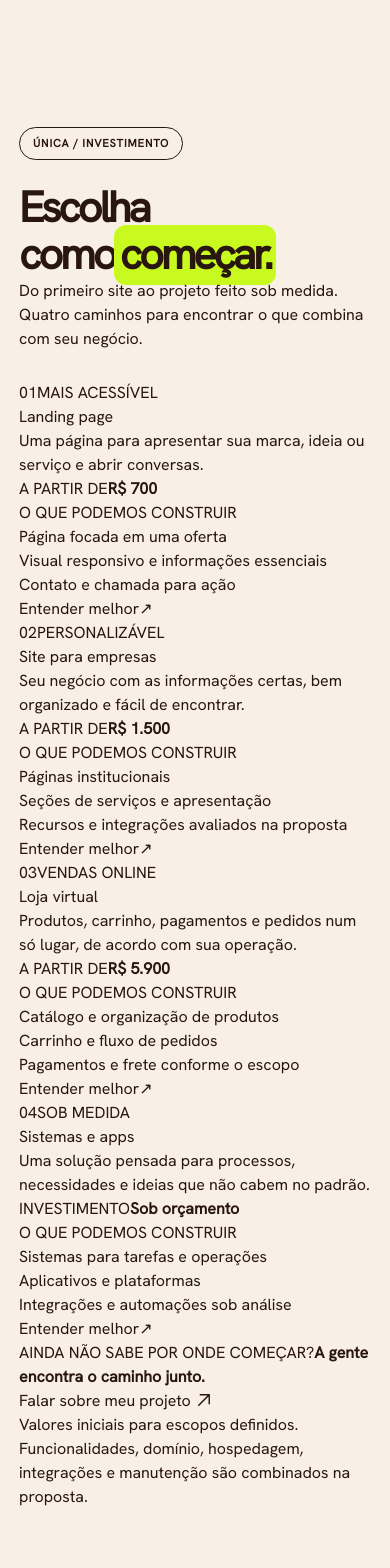
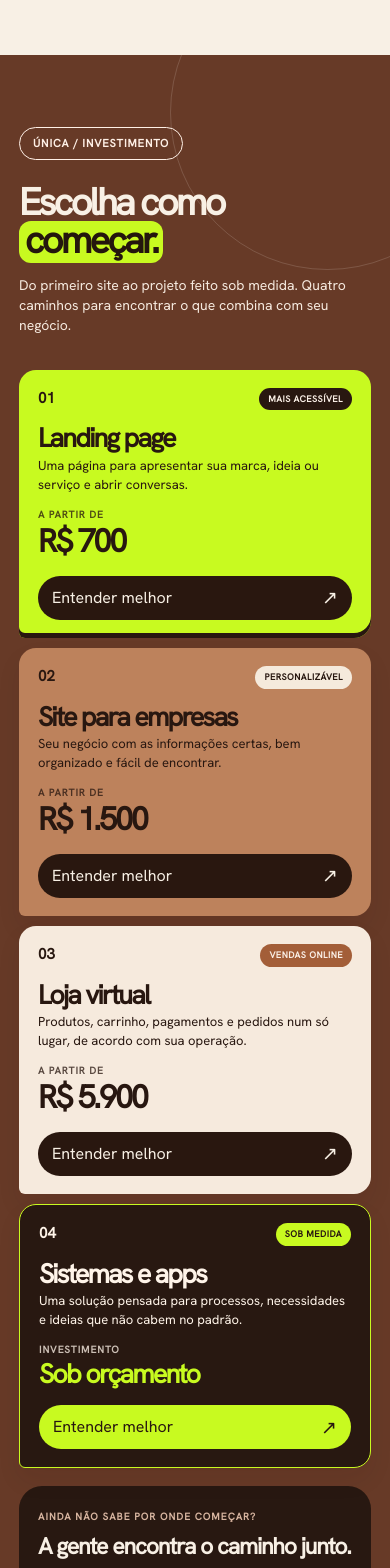
Before and after one commit to palomagl/unica, a React (Vite) app: page / in a window 390 px wide. Shown: the part 4920-6488 px from the top of the page. Built offline with nearby package versions, Linux system fonts and the light colour scheme.

Commit message:
style: cards editoriais alongados desktop e accordion compacto mobile sem painel duplicado

```diff
--- a/src/components/commercial.css
+++ b/src/components/commercial.css
@@ -1,256 +1,125 @@
-/* ÚNICA / INVESTIMENTO — composição realmente nova.
-   Desktop: índice 2x2 e painel integrado. Mobile: opções compactas com detalhes
-   sob a opção tocada. O resto da marca e da FAQ não muda. */
-.u-investment{scroll-margin-top:24px}
-.u-investment-v2{
-  background:#673a27;color:#f8f0e5;position:relative;overflow:hidden;
-  padding:clamp(65px,6vw,94px) 0 clamp(65px,5.5vw,85px);
-}
-.u-investment-v2:before{
-  content:'';position:absolute;right:-100px;top:-150px;
-  width:320px;height:320px;border:2px solid #f8f0e52c;
-  border-radius:45% 55% 70% 30%;transform:rotate(28deg);
-  pointer-events:none
-}
-.u-investment-v2 .u-price-head{
-  display:grid;grid-template-columns:minmax(0,1.4fr) minmax(170px,.6fr);
-  gap:clamp(20px,3vw,44px);align-items:end;margin-bottom:clamp(28px,3vw,39px)
-}
-.u-investment-v2 .u-price-head .u-kicker{color:#f8f0e5}
-.u-investment-v2 .u-price-head h2{
-  font-size:clamp(42px,4.15vw,64px);letter-spacing:-.072em;
-  line-height:1.02;max-width:800px
-}
-.u-investment-v2 .u-price-head mark{
-  background:var(--u-accent);color:#28160f;
-  border-radius:10px;padding:0 .08em .055em;
-  box-decoration-break:clone;-webkit-box-decoration-break:clone
-}
-.u-investment-v2 .u-price-head>p{
-  font-size:clamp(15px,1.2vw,18px);line-height:1.4;
-  color:#fff5ebd9;max-width:320px;margin:0
-}
-/* Largura compartilhada entre seletor e conteúdo: não empilhar um painel por baixo. */
-.u-investment-explorer{
-  display:grid;grid-template-columns:minmax(0,1.03fr) minmax(0,.97fr);
-  gap:clamp(18px,2.2vw,32px);align-items:stretch
-}
-.u-investment-option-grid{
-  display:grid;grid-template-columns:repeat(2,minmax(0,1fr));
-  gap:clamp(10px,1.25vw,17px);align-content:stretch
-}
-.u-investment-option{
-  min-width:0;min-height:210px;
-  border:1px solid #bba396;border-radius:19px 19px 19px 6px;
-  background:#f3e9dc;color:#2a190f;overflow:hidden;
-  transition:transform .22s ease,border-color .22s ease
-}
-.u-investment-option:hover{transform:translateY(-3px)}
-.u-investment-option.is-open{outline:2px solid var(--u-accent);outline-offset:2px}
-.u-investment-option--entry{background:var(--u-accent);border-color:var(--u-accent)}
-.u-investment-option--brand{background:#bd835e;border-color:#dca37c}
-.u-investment-option--store{background:#eadbcb}
-.u-investment-option--bespoke{
-  background:#281812;color:#f8f0e5;border:1.5px solid var(--u-accent)
-}
-.u-investment-option-trigger{
-  width:100%;height:100%;display:flex;flex-direction:column;
-  gap:10px;padding:clamp(17px,1.55vw,23px);
-  background:transparent;color:inherit;border:0;text-align:left;
-  cursor:pointer;min-width:0;font-family:inherit
-}
-.u-investment-option-trigger:focus-visible{outline:3px solid #23150c;outline-offset:-5px}
-.u-investment-option-top{
-  display:flex;justify-content:space-between;align-items:start;
-  gap:8px;font-size:9px;font-weight:900;letter-spacing:.065em
-}
-.u-investment-option-no{white-space:nowrap;opacity:.8}
-.u-investment-option-label{text-align:right;line-height:1.22}
-.u-investment-option--bespoke .u-investment-option-label{color:var(--u-accent)}
-.u-investment-option-name{
-  display:block;font-size:clamp(24px,2.25vw,34px);
-  font-weight:900;letter-spacing:-.064em;line-height:.99;
-  margin:clamp(4px,.9vw,12px) 0 auto;overflow-wrap:break-word
-}
-.u-investment-option-bottom{
-  display:flex;justify-content:space-between;align-items:end;gap:5px
-}
-.u-investment-option-price{display:flex;flex-direction:column;gap:4px;min-width:0}
-.u-investment-option-price small{
-  font-size:9px;letter-spacing:.08em;font-weight:900;opacity:.7
-}
-.u-investment-option-price strong{
-  font-size:clamp(25px,2.18vw,32px);
-  font-weight:900;letter-spacing:-.06em;line-height:1.06;overflow-wrap:anywhere
-}
-.u-investment-option--bespoke .u-investment-option-price strong{
-  color:var(--u-accent);font-size:clamp(22px,1.9vw,28px)
-}
-.u-investment-option-indicator{
-  display:grid;place-items:center;width:31px;height:31px;flex:none;
-  border-radius:50%;background:#2a190f;color:#f8f0e5;
-  font-size:22px;line-height:1;font-weight:800
-}
-.u-investment-option--bespoke .u-investment-option-indicator{
-  background:var(--u-accent);color:#2a190f
-}
-.u-investment-option-hint{
-  display:block;font-size:11px;font-weight:850;
-  text-decoration:underline;text-decoration-color:currentColor;
-  text-decoration-thickness:1px;text-underline-offset:4px;margin-top:2px
-}
-.u-investment-mobile-panel{display:none}
-.u-investment-desktop-panel{
-  min-width:0;display:flex;flex-direction:column;
-  background:#f6eee3;color:#2a190f;
-  border-radius:23px 23px 23px 7px;
-  padding:clamp(25px,2.5vw,37px);min-height:440px
-}
-.u-investment-desktop-inner{animation:u-investment-reveal .28s ease both}
-.u-investment-desktop-meta{
-  display:flex;justify-content:space-between;gap:14px;
-  padding-bottom:15px;border-bottom:1px solid #64443450;
-  font-size:10px;font-weight:900;letter-spacing:.1em
-}
-.u-investment-desktop-inner>h3{
-  font-size:clamp(38px,3.35vw,54px);font-weight:900;
-  letter-spacing:-.069em;line-height:.98;margin:30px 0 0
-}
-.u-investment-desktop-inner>h3 span{color:#8a9a00}
-.u-price-explanation{
-  display:flex;flex-direction:column;gap:0;padding-top:18px
-}
-.u-price-detail-kicker{
-  display:block;color:#89614c;font-size:10px;letter-spacing:.1em;
-  font-weight:900;margin-bottom:8px
-}
-.u-price-explanation h4{
-  font-size:clamp(20px,1.6vw,25px);font-weight:900;
-  letter-spacing:-.04em;line-height:1.1;margin:0 0 8px
-}
-.u-price-explanation-copy>p{
-  font-size:clamp(14px,1vw,16px);line-height:1.47;
-  margin:0 0 15px;max-width:520px
-}
-.u-price-example-label{margin:3px 0 10px}
-.u-price-explanation ul{
-  padding:0;margin:0;display:grid;gap:7px;list-style:none
-}
-.u-price-explanation li{
-  font-size:clamp(13px,.95vw,15px);line-height:1.37;
-  padding-left:19px;position:relative
-}
-.u-price-explanation li:before{
-  content:'';position:absolute;left:0;top:.47em;width:8px;height:8px;
-  border:1px solid #28160f;background:var(--u-accent);border-radius:50%
-}
-.u-price-explanation-action{
-  display:flex;align-items:center;flex-wrap:wrap;
-  gap:13px;padding-top:18px;margin-top:18px;
-  border-top:1px solid #64443450
-}
-.u-price-explanation-action .u-price-detail-kicker{width:100%;margin:0}
-.u-price-explanation-action strong{
-  font-size:clamp(27px,2.2vw,34px);font-weight:900;
-  letter-spacing:-.06em;line-height:1.02
-}
-.u-price-detail-cta{
-  display:inline-flex;align-items:center;justify-content:center;gap:10px;
-  margin-left:auto;border-radius:99px;padding:12px 17px;
-  background:var(--u-accent);color:#28160f!important;
-  font-size:12px;font-weight:900;white-space:normal;max-width:100%
-}
-.u-price-detail-cta svg{width:18px;height:18px;flex:none}
-.u-investment-desktop-empty{
-  margin:auto 0;display:flex;flex-direction:column;gap:14px;max-width:410px
-}
-.u-investment-desktop-empty>span{font-size:10px;font-weight:900;letter-spacing:.1em}
-.u-investment-desktop-empty strong{font-size:clamp(36px,3.2vw,52px);letter-spacing:-.06em;line-height:1}
-.u-investment-desktop-empty p{font-size:16px;line-height:1.4}
-.u-investment-v2 .u-price-footer{
-  display:flex;justify-content:space-between;align-items:center;
-  gap:24px;margin-top:24px
-}
-.u-investment-v2 .u-price-footer p{
-  font-size:12px;line-height:1.5;max-width:550px;color:#f8e5d6;margin:0
-}
-.u-investment-v2 .u-price-footer a{
-  display:inline-flex;align-items:center;gap:8px;flex:none;
-  border-bottom:2px solid var(--u-accent);
-  font-size:clamp(14px,1.15vw,18px);padding-bottom:8px
-}
-.u-investment-v2 .u-price-footer a strong{font-weight:900}
-.u-investment-v2 .u-price-footer a svg{width:18px;height:18px;flex:none}
-@keyframes u-investment-reveal{
-  from{opacity:.5;transform:translateY(6px)}
-  to{opacity:1;transform:none}
-}
-@media(max-width:920px){
- .u-investment-explorer{grid-template-columns:minmax(0,.95fr) minmax(0,1.05fr);gap:13px}
- .u-investment-option-trigger{padding:15px}
- .u-investment-option-grid{gap:10px}
- .u-investment-option-name{font-size:clamp(21px,3vw,28px)}
- .u-investment-option-price strong{font-size:clamp(21px,2.9vw,28px)}
- .u-investment-option--bespoke .u-investment-option-price strong{font-size:clamp(19px,2.45vw,24px)}
- .u-investment-desktop-panel{padding:20px}
- .u-price-detail-cta{margin-left:0}
+/* ÚNICA — cards editoriais, proporcionais às telas grandes.
+   Preserva a marca. Mobile será lista expansível, não miniaturas de desktop. */
+.u-investment-v3{position:relative;background:#673a27;color:#f8f0e5;overflow:hidden;padding:clamp(70px,6.6vw,108px) 0 clamp(65px,6vw,95px)}
+.u-investment-v3:before{content:'';position:absolute;right:-95px;top:-100px;width:315px;height:315px;border:1.5px solid #fff7ee27;border-radius:50%;pointer-events:none}
+.u-investment-v3 .u-price-head{display:grid;grid-template-columns:minmax(0,1.3fr) minmax(190px,.7fr);gap:clamp(24px,4vw,65px);align-items:end;margin:0 0 39px}
+.u-investment-v3 .u-price-head .u-kicker{color:#fff0e6}
+.u-investment-v3 .u-price-head h2{font-size:clamp(47px,5.25vw,76px);max-width:780px;letter-spacing:-.073em;line-height:.99}
+.u-investment-title-line{display:block;width:fit-content;max-width:100%}
+.u-investment-v3 .u-price-head h2 mark{display:inline-block;padding:0 .15em .075em;border-radius:12px;line-height:1.02;box-decoration-break:clone;-webkit-box-decoration-break:clone;white-space:nowrap;color:#24160d;background:var(--u-accent)}
+.u-investment-v3 .u-price-head>p{font-size:clamp(16px,1.4vw,20px);line-height:1.45;max-width:340px;margin:0 0 6px;color:#f5e9de}
+.u-investment-card-grid{display:grid;grid-template-columns:repeat(4,minmax(0,1fr));gap:clamp(11px,1.25vw,18px);align-items:stretch}
+.u-investment-card{min-width:0;display:flex;flex-direction:column;min-height:475px;border-radius:24px 24px 24px 7px;padding:clamp(19px,2vw,28px);background:#f8efe2;color:#281710;box-shadow:0 12px 24px #25130912;transition:transform .25s,box-shadow .25s}
+.u-investment-card:hover{transform:translateY(-5px);box-shadow:0 18px 32px #2513092d}
+.u-investment-card--entry{background:var(--u-accent);box-shadow:inset 0 -5px 0 #281710}
+.u-investment-card--brand{background:#bd825c}
+.u-investment-card--store{background:#f6eadd}
+.u-investment-card--bespoke{background:#281811;color:#fff4e9;border:1px solid var(--u-accent)}
+.u-investment-card-head{display:flex;align-items:start;justify-content:space-between;gap:10px}
+.u-investment-card-index{font-size:clamp(18px,1.5vw,22px);font-weight:900;line-height:1.05}
+.u-investment-card-tag{font-size:9px;line-height:1.2;letter-spacing:.055em;font-weight:900;border-radius:50px;padding:7px 10px;max-width:125px;text-align:center;background:#281710;color:#f9eee5}
+.u-investment-card--brand .u-investment-card-tag{background:#f5eadc;color:#281710}
+.u-investment-card--store .u-investment-card-tag{background:#a35e38}
+.u-investment-card--bespoke .u-investment-card-tag{background:var(--u-accent);color:#281710}
+.u-investment-card-main{margin-top:clamp(24px,2.7vw,42px)}
+.u-investment-card-main h3{font-size:clamp(27px,2.45vw,38px);line-height:1.02;letter-spacing:-.067em;font-weight:900;margin:0 0 15px}
+.u-investment-card-main p{font-size:clamp(13px,1vw,15px);line-height:1.43;min-height:64px;margin:0}
+.u-investment-card-value{margin-top:clamp(23px,2.5vw,37px);display:flex;flex-direction:column;gap:6px}
+.u-investment-card-value>span{font-size:10px;font-weight:900;letter-spacing:.095em;opacity:.76}
+.u-investment-card-value strong{font-size:clamp(30px,2.7vw,42px);font-weight:900;letter-spacing:-.067em;line-height:1.04;overflow-wrap:anywhere}
+.u-investment-card--bespoke .u-investment-card-value strong{font-size:clamp(24px,2.15vw,34px);color:var(--u-accent)}
+.u-investment-card-examples{border-top:1px solid currentColor;margin-top:19px;padding-top:15px}
+.u-investment-card-examples>span{font-size:9px;letter-spacing:.085em;font-weight:900;opacity:.72}
+.u-investment-card-examples ul{list-style:none;padding:0;margin:11px 0 18px;display:grid;gap:10px}
+.u-investment-card-examples li{font-size:clamp(12px,.9vw,14px);line-height:1.35;padding-left:17px;position:relative}
+.u-investment-card-examples li:before{content:'';position:absolute;left:0;top:.42em;background:currentColor;width:7px;height:7px;border-radius:50%}
+.u-investment-card-toggle{margin-top:auto;width:100%;min-height:47px;border-radius:99px;border:0;padding:12px 16px;display:flex;align-items:center;justify-content:space-between;gap:8px;background:#29170f;color:#f8f0e5;text-align:left;font-family:inherit;font-size:13px;font-weight:900;cursor:pointer;transition:background .2s}
+.u-investment-card-toggle:hover{background:#58341f}
+.u-investment-card--bespoke .u-investment-card-toggle{background:var(--u-accent);color:#281710}
+.u-investment-card--bespoke .u-investment-card-toggle:hover{background:#daff6a}
+.u-investment-card-icon{font-size:19px;line-height:1.0}
+.u-investment-card-mobile-detail{display:none}
+.u-investment-contact{display:flex;align-items:center;justify-content:space-between;gap:28px;background:#281811;color:#f8f0e5;border-radius:23px;padding:26px 34px;margin-top:28px}
+.u-investment-contact>div{display:flex;flex-direction:column;gap:5px}
+.u-investment-contact>div>span{font-size:10px;font-weight:900;letter-spacing:.105em;color:#d8b5a0}
+.u-investment-contact strong{font-size:clamp(22px,2.1vw,31px);font-weight:900;letter-spacing:-.05em}
+.u-investment-contact>a{display:inline-flex;align-items:center;justify-content:center;gap:14px;border-radius:99px;background:var(--u-accent);color:#281710!important;font-weight:900;font-size:14px;padding:16px 19px;white-space:nowrap}
+.u-investment-contact>a svg{width:18px;height:18px}
+.u-investment-disclaimer{font-size:11px;line-height:1.5;color:#e8cdbb;margin:19px 0 0}
+/* Detalhe com sobreposição: não dobra a altura da seção nem repete quatro CTAs. */
+.u-investment-dialog{position:fixed;inset:0;z-index:200;background:#160d0bd9;display:flex;align-items:center;justify-content:center;padding:clamp(15px,5vw,45px);overflow-y:auto}
+.u-investment-dialog-content{width:min(740px,100%);max-height:calc(100dvh - 40px);overflow-y:auto;overscroll-behavior:contain;background:#f8efe2;color:#291911;border:2px solid var(--u-accent);border-radius:24px 24px 24px 8px;padding:clamp(23px,4vw,42px);box-shadow:0 28px 60px #0007}
+.u-investment-dialog-top{display:flex;justify-content:space-between;align-items:center;gap:18px;border-bottom:1px solid #2817104f;padding-bottom:18px;font-size:10px;font-weight:900;letter-spacing:.12em}
+.u-investment-dialog-top button{width:39px;height:39px;border:1px solid #291911;border-radius:50%;background:transparent;color:#291911;cursor:pointer;font-size:17px}
+.u-investment-dialog-content>h3{font-size:clamp(34px,5vw,60px);font-weight:900;line-height:1;letter-spacing:-.068em;margin:25px 0 5px}
+.u-investment-dialog-content>h3 span{color:#92a800}
+.u-investment-dialog .u-price-explanation{display:grid;grid-template-columns:minmax(0,1fr) minmax(190px,.6fr);gap:28px;align-items:end;padding-top:18px}
+.u-investment-dialog .u-price-detail-kicker{font-size:10px;letter-spacing:.1em;font-weight:900;color:#8c6650;display:block;margin:0 0 10px}
+.u-investment-dialog .u-price-explanation h4{font-size:25px;font-weight:900;letter-spacing:-.045em;margin:0 0 10px}
+.u-investment-dialog .u-price-explanation-copy>p{font-size:15px;line-height:1.5;margin:0 0 20px}
+.u-investment-dialog .u-price-explanation ul{margin:0;padding:0;list-style:none;display:grid;gap:10px}
+.u-investment-dialog .u-price-explanation li{font-size:14px;line-height:1.35;padding-left:18px;position:relative}
+.u-investment-dialog .u-price-explanation li:before{content:'';position:absolute;top:.45em;left:0;width:8px;height:8px;border-radius:50%;background:var(--u-accent);border:1px solid #291911}
+.u-investment-dialog .u-price-explanation-action{display:flex;flex-direction:column;align-items:flex-start;gap:7px}
+.u-investment-dialog .u-price-explanation-action strong{font-size:clamp(28px,3vw,41px);font-weight:900;letter-spacing:-.063em;line-height:1.06}
+.u-investment-dialog .u-price-detail-cta{display:inline-flex;align-items:center;gap:10px;margin-top:12px;padding:13px 16px;border-radius:50px;background:var(--u-accent);color:#291911!important;font-size:13px;font-weight:900}
+.u-investment-dialog .u-price-detail-cta svg{width:18px;height:18px}
+/* Tela intermediária: 2x2 continua editorial, sem esmagar títulos em 4 colunas. */
+@media(max-width:1040px) and (min-width:701px){
+ .u-investment-card-grid{grid-template-columns:repeat(2,minmax(0,1fr))}
+ .u-investment-card{min-height:385px}
+ .u-investment-card-main{margin-top:24px}
+ .u-investment-card-main p{min-height:0}
+ .u-investment-card-main h3{font-size:clamp(29px,4vw,38px)}
+ .u-investment-card-examples ul{grid-template-columns:1fr 1fr}
 }
 @media(max-width:700px){
- .u-investment-v2{padding:65px 0 68px}
- .u-investment-v2 .u-price-head{grid-template-columns:1fr;gap:12px;margin-bottom:27px}
- .u-investment-v2 .u-price-head h2{font-size:clamp(38px,9.1vw,55px)}
- .u-investment-v2 .u-price-head>p{font-size:14px}
- .u-investment-explorer{display:block}
- .u-investment-option-grid{display:flex;flex-direction:column;gap:9px}
- .u-investment-option{min-height:0;border-radius:16px 16px 16px 6px}
- .u-investment-option:hover{transform:none}
- .u-investment-option-trigger{height:auto;gap:8px;padding:15px 17px}
- .u-investment-option-top{font-size:9px}
- .u-investment-option-name{font-size:clamp(22px,6vw,28px);margin:1px 0 0}
- .u-investment-option-bottom{align-items:center}
- .u-investment-option-price{display:flex;flex-direction:row;align-items:baseline;gap:7px;flex-wrap:wrap}
- .u-investment-option-price small{font-size:9px}
- .u-investment-option-price strong{font-size:clamp(22px,6.4vw,29px)}
- .u-investment-option--bespoke .u-investment-option-price strong{font-size:clamp(20px,5.75vw,26px)}
- .u-investment-option-indicator{width:31px;height:31px;font-size:21px}
- .u-investment-option-hint{display:none}
- .u-investment-mobile-panel:not(:empty){
-   display:block;padding:0 17px 19px;
-   animation:u-investment-reveal .25s ease both
- }
- .u-investment-mobile-panel .u-price-explanation{
-   padding-top:15px;border-top:1px solid currentColor;
- }
- .u-investment-mobile-panel .u-price-detail-kicker{color:inherit;opacity:.72;font-size:9px}
- .u-investment-mobile-panel .u-price-explanation h4{font-size:20px}
- .u-investment-mobile-panel .u-price-explanation-copy>p{font-size:14px;margin-bottom:14px}
- .u-investment-mobile-panel .u-price-explanation li{font-size:13px}
- .u-investment-mobile-panel .u-price-explanation-action{
-   display:flex;align-items:flex-start;flex-direction:column;
-   border-top:1px solid currentColor;padding-top:15px;margin-top:17px;gap:6px
- }
- .u-investment-mobile-panel .u-price-explanation-action strong{font-size:28px}
- .u-investment-mobile-panel .u-price-detail-cta{
-   width:100%;margin:10px 0 0;
-   background:#28160f;color:#f8f0e5!important;min-height:44px
- }
- .u-investment-option--bespoke .u-price-detail-cta{
-   background:var(--u-accent);color:#28160f!important
- }
- .u-investment-desktop-panel{display:none}
- .u-investment-v2 .u-price-footer{align-items:flex-start;flex-direction:column;gap:17px}
- .u-investment-v2 .u-price-footer a{flex:none}
+ .u-investment-v3{padding:68px 0 70px}
+ .u-investment-v3 .u-price-head{grid-template-columns:1fr;gap:12px;margin-bottom:28px}
+ .u-investment-v3 .u-price-head h2{font-size:clamp(38px,9.25vw,54px)}
+ .u-investment-v3 .u-price-head>p{font-size:14px;max-width:470px}
+ .u-investment-card-grid{display:flex;flex-direction:column;gap:10px}
+ .u-investment-card{min-height:0;padding:18px 19px;border-radius:17px 17px 17px 6px}
+ .u-investment-card:hover{transform:none}
+ .u-investment-card-head{align-items:center}
+ .u-investment-card-index{font-size:15px}
+ .u-investment-card-tag{font-size:9px;padding:6px 9px}
+ .u-investment-card-main{margin-top:14px}
+ .u-investment-card-main h3{font-size:clamp(25px,6.9vw,33px);margin-bottom:5px}
+ .u-investment-card-main p{font-size:13px;min-height:0;margin:0}
+ .u-investment-card-value{margin-top:13px;gap:3px}
+ .u-investment-card-value strong{font-size:clamp(29px,8.3vw,38px)}
+ .u-investment-card--bespoke .u-investment-card-value strong{font-size:clamp(25px,6.9vw,34px)}
+ .u-investment-card-examples{display:none}
+ .u-investment-card-toggle{margin-top:17px;min-height:42px;padding:10px 14px;font-size:12px}
+ .u-investment-card-mobile-detail:not(:empty){display:block;margin-top:17px;border-top:1px solid currentColor;padding-top:15px;animation:u-investment-mobile-enter .22s ease both}
+ .u-investment-card-mobile-detail .u-price-explanation{display:flex;flex-direction:column;gap:14px}
+ .u-investment-card-mobile-detail .u-price-detail-kicker{font-size:9px;color:inherit;opacity:.76;margin-bottom:8px;display:block}
+ .u-investment-card-mobile-detail .u-price-explanation h4{font-size:20px;font-weight:900;margin:0 0 8px}
+ .u-investment-card-mobile-detail .u-price-explanation-copy>p{font-size:14px;line-height:1.43;margin:0 0 12px}
+ .u-investment-card-mobile-detail .u-price-explanation ul{margin:0;padding:0;list-style:none;display:grid;gap:7px}
+ .u-investment-card-mobile-detail .u-price-explanation li{font-size:13px;line-height:1.4;padding-left:16px;position:relative}
+ .u-investment-card-mobile-detail .u-price-explanation li:before{content:'';position:absolute;top:.4em;left:0;width:7px;height:7px;border-radius:50%;background:currentColor}
+ .u-investment-card-mobile-detail .u-price-explanation-action{border-top:1px solid currentColor;padding-top:13px;display:flex;flex-direction:column;align-items:flex-start;gap:7px}
+ .u-investment-card-mobile-detail .u-price-explanation-action strong{font-size:28px;font-weight:900}
+ .u-investment-card-mobile-detail .u-price-detail-cta{width:100%;min-height:44px;margin-top:6px;display:flex;align-items:center;justify-content:space-between;padding:13px 15px;border-radius:99px;background:#281710;color:#f8f0e5!important;font-size:13px;font-weight:900}
+ .u-investment-card--bespoke .u-price-detail-cta{background:var(--u-accent);color:#281710!important}
+ .u-investment-dialog{display:none}
+ .u-investment-contact{flex-direction:column;align-items:stretch;padding:23px 19px;gap:20px;margin-top:18px}
+ .u-investment-contact strong{font-size:23px}
+ .u-investment-contact>a{min-height:46px;white-space:normal}
+ .u-investment-disclaimer{font-size:11px}
 }
 @media(max-width:360px){
- .u-investment-option-trigger{padding:13px}
- .u-investment-mobile-panel:not(:empty){padding:0 13px 16px}
- .u-investment-option-label{font-size:8px}
- .u-investment-option-price strong{font-size:23px}
+ .u-investment-v3 .u-price-head h2{font-size:36px}
+ .u-investment-card{padding:16px}
+ .u-investment-card-tag{font-size:8px}
 }
+@keyframes u-investment-mobile-enter{from{opacity:.55;transform:translateY(-5px)}to{opacity:1;transform:none}}
 @media(prefers-reduced-motion:reduce){
- .u-investment-option,.u-investment-desktop-inner{transition:none;animation:none}
- .u-investment-option:hover{transform:none}
- .u-investment-mobile-panel:not(:empty){animation:none}
+ .u-investment-card,.u-investment-card-toggle{transition:none}
+ .u-investment-card:hover{transform:none}
+ .u-investment-card-mobile-detail:not(:empty){animation:none}
 }
 
 /* Segunda composição: perguntas abertas, sem cartões ou mockups.
```
